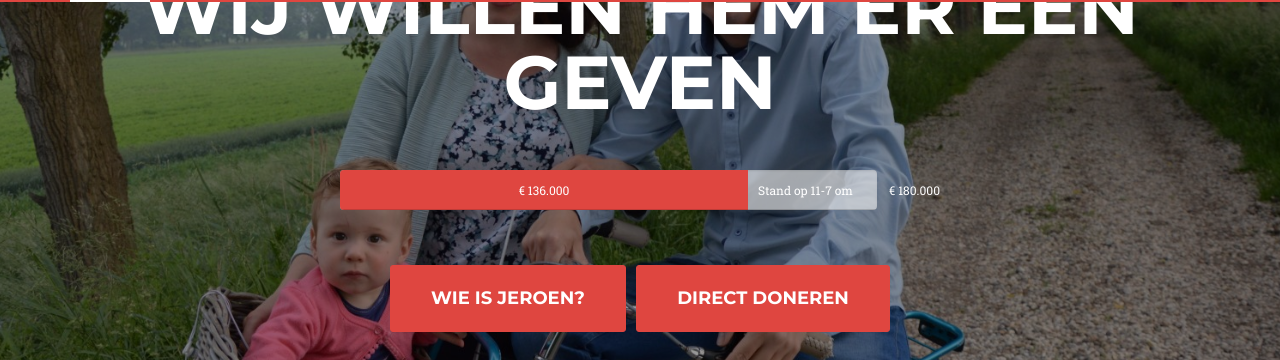
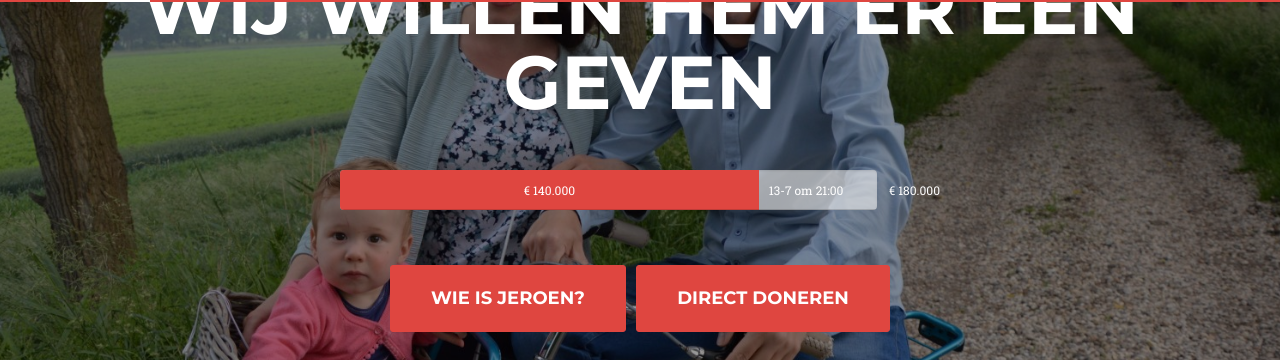
Before and after one commit to Een-nier-voor-Jeroen/Niervoorjeroen.nl-website, a Jekyll site: the page built from index.html, in a window 1280 px wide and 900 px high, scrolled down 317 px. Shown: the part 78-438 px from the top of the window. Built offline with Jekyll 4.4.1, drawn with Linux system fonts in a browser that asks for light colours; nearby versions of some CDN libraries; some web fonts are replaced.

Commit message:
140.000!

```diff
--- a/index.html
+++ b/index.html
@@ -21,10 +21,10 @@
                         € 180.000
                     </div>
                     <div class="progress" style="height: 40px; background-color: rgba(245,245,245,0.6);">
-                        <div class="progress-bar" role="progressbar" aria-valuenow="135000" aria-valuemin="0" aria-valuemax="180000" style="width: 76%; height: 40px; line-height: 40px;">
-                            € 136.000
+                        <div class="progress-bar" role="progressbar" aria-valuenow="135000" aria-valuemin="0" aria-valuemax="180000" style="width: 78%; height: 40px; line-height: 40px;">
+                            € 140.000
                         </div>
-                        <div class="progress-bar" style="line-height: 40px; width: 24%; text-align: left; padding-left: 10px; background: none;">Stand op 11-7 om 23:00</div>
+                        <div class="progress-bar" style="line-height: 40px; width: 22%; text-align: left; padding-left: 10px; background: none;">13-7 om 21:00</div>
                     </div>
                 </div>
                 <p>
```
